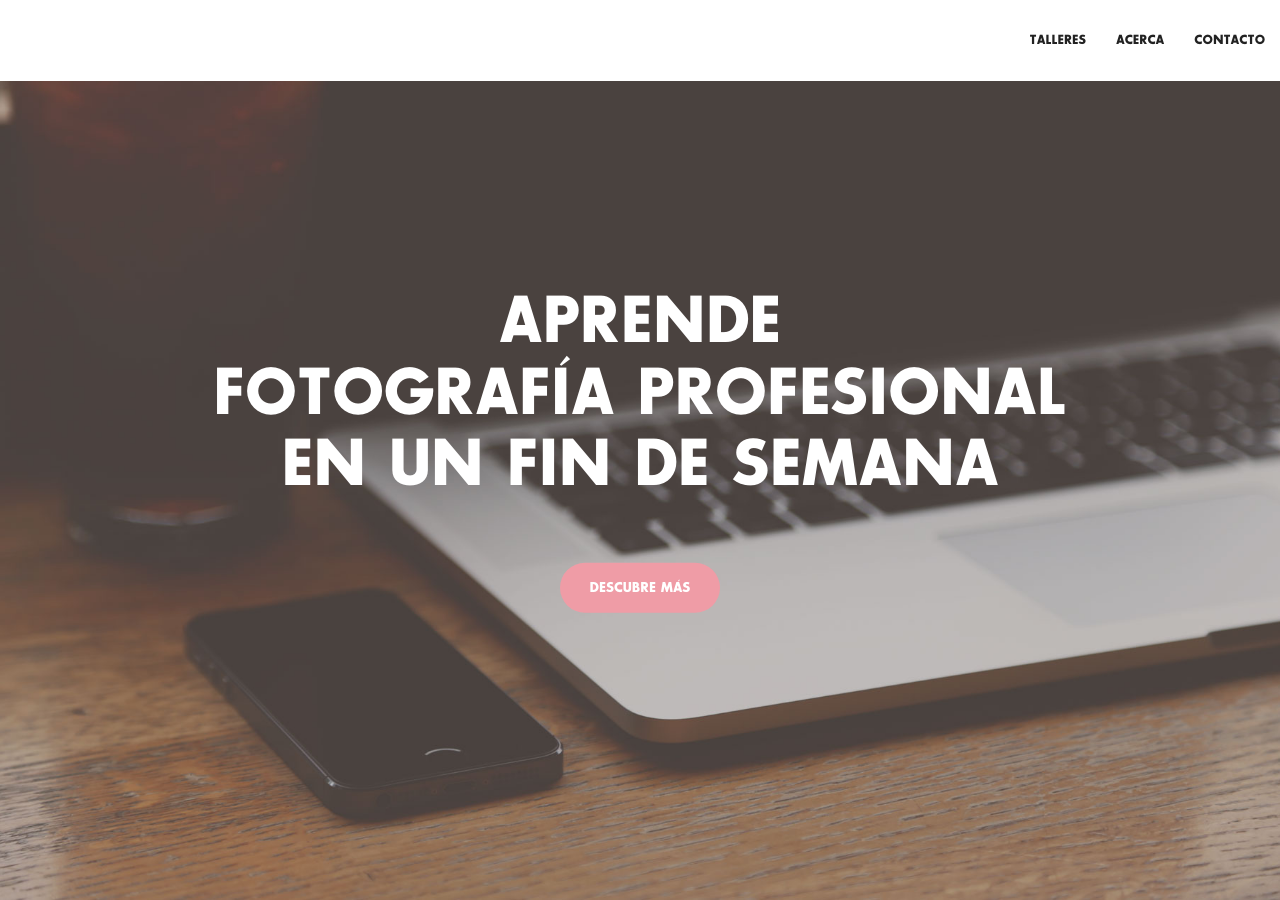
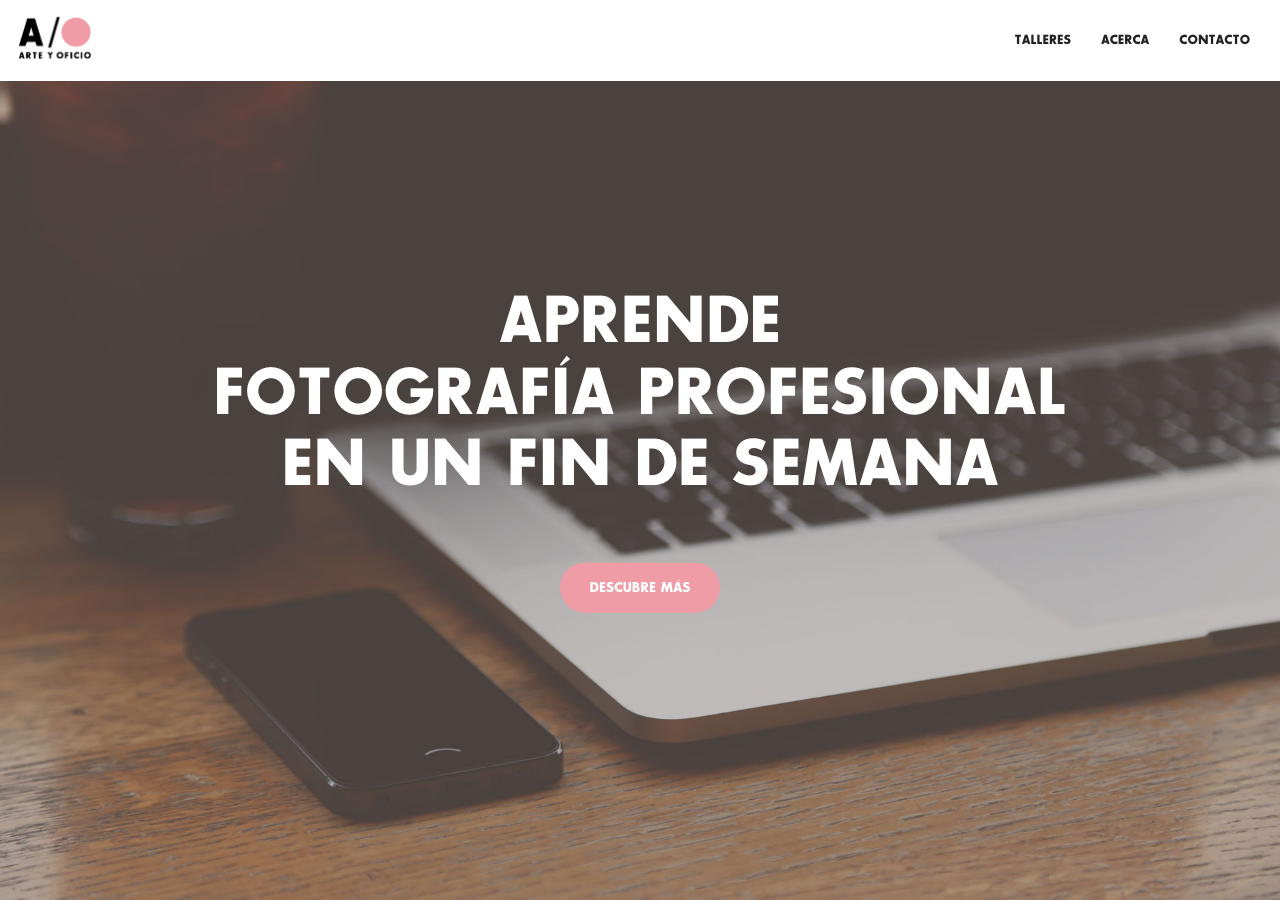
Before and after one commit to defvol/ayo, a Jekyll site: the page built from index.html, in a window 1280 px wide and 900 px high. Built offline with Jekyll 4.4.1, drawn with Linux system fonts in a browser that asks for light colours; comment, search, counter and statistics services are not loaded.

Commit message:
Add logo to navbar

```diff
--- a/_includes/nav.html
+++ b/_includes/nav.html
@@ -8,7 +8,9 @@
                 <span class="icon-bar"></span>
                 <span class="icon-bar"></span>
             </button>
-            <a class="navbar-brand page-scroll" href="#page-top">A/O</a>
+            <a class="navbar-brand page-scroll" href="#page-top">
+              <img src="img/logo.png" id="logo" height="80" alt="AYO">
+            </a>
         </div>
 
         <!-- Collect the nav links, forms, and other content for toggling -->
--- a/_sass/_base.scss
+++ b/_sass/_base.scss
@@ -81,6 +81,20 @@ aside {
 
 // Navigation
 
+/* adjustments for logo */
+.navbar {
+  padding: 0 15px;
+}
+.navbar-brand {
+  padding: 0;
+}
+.navbar-right {
+  padding: 15px 0;
+}
+#logo {
+  height: 54px;
+}
+
 .navbar-default {
     background-color: white;
     border-color: rgba($theme-dark, .5);
@@ -119,8 +133,9 @@ aside {
         }
     }
     @media (min-width: 768px) {
-        padding: 15px 0;
-
+        #logo {
+            height: 80px;
+        }
         border-color: rgba(white, .3);
         .navbar-header .navbar-brand {
             color: rgba(white, .7);
```
Also changed, not shown: img/logo.png (added).
